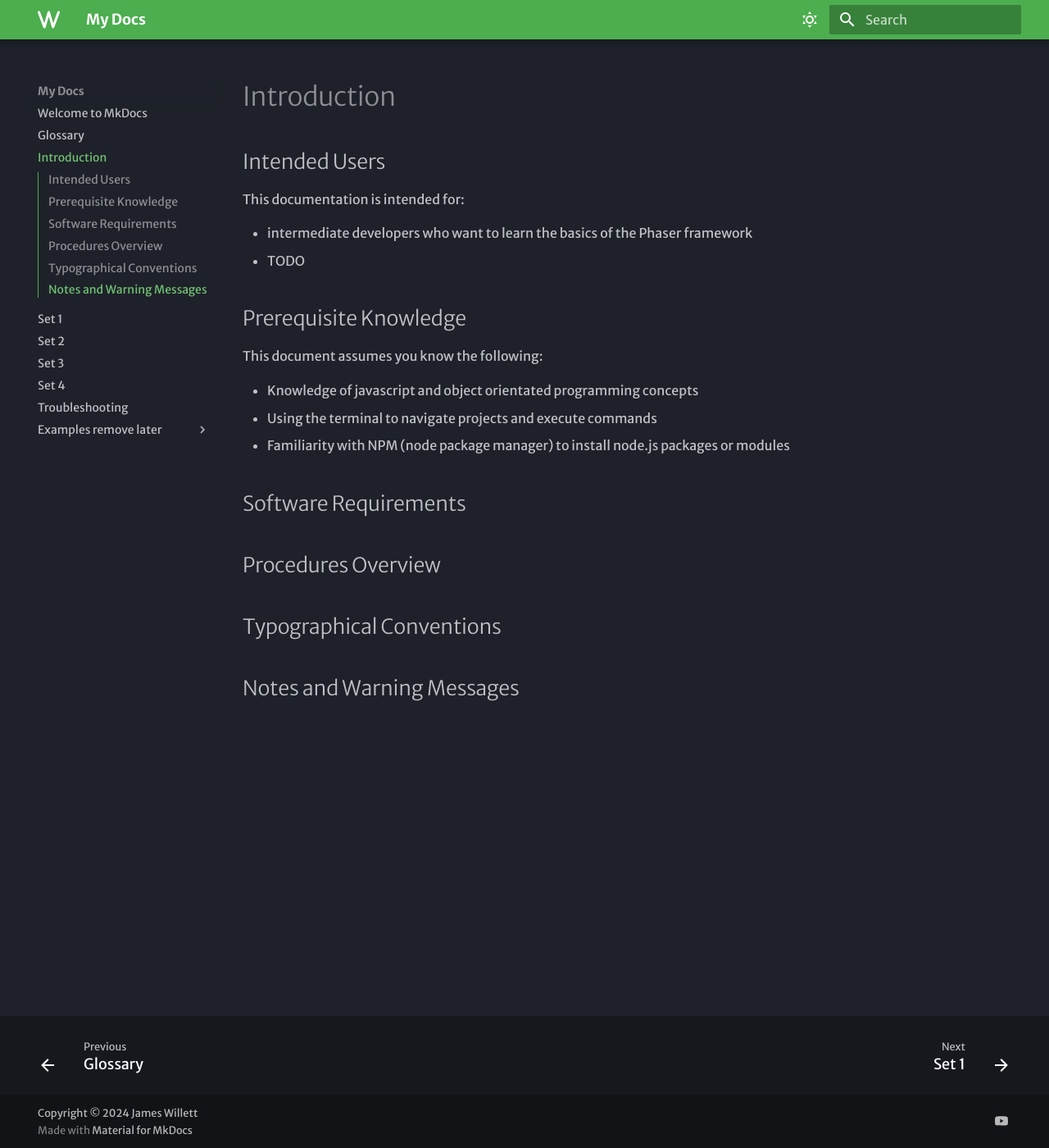
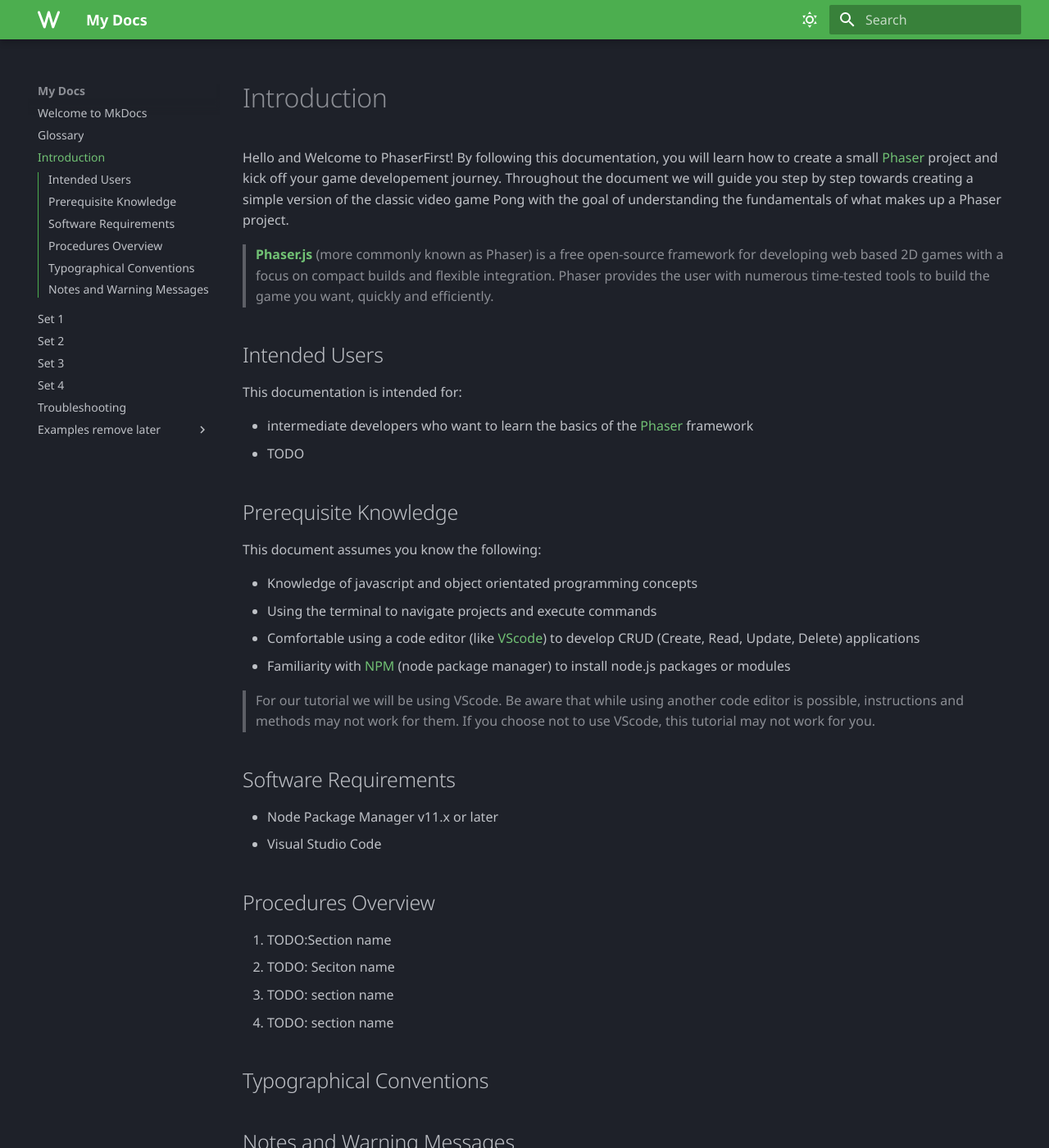
Before and after one commit to ndgeniebla/phaser-mkdocs, an MkDocs documentation site: the page built from docs/home.md, in a window 1280 px wide and 1400 px high. Shown: the whole window at 82% size. Built offline with MkDocs 1.6.1 and Material for MkDocs 9.7.7, drawn with Linux system fonts in a browser that asks for light colours; some web fonts are replaced.

Commit message:
commiting before breaking styles

```diff
--- a/docs/home.md
+++ b/docs/home.md
@@ -1,11 +1,13 @@
 #Introduction
 
+Hello and Welcome to PhaserFirst! By following this documentation, you will learn how to create a small [Phaser][1] project and kick off your game developement journey. Throughout the document we will guide you step by step towards creating a simple version of the classic video game Pong with the goal of understanding the fundamentals of what makes up a Phaser project.
+> **[Phaser.js][1]** (more commonly known as Phaser) is a free open-source framework for developing web based 2D games with a focus on compact builds and flexible integration. Phaser provides the user with numerous time-tested tools to build the game you want, quickly and efficiently.
 
 ##Intended Users
 
 This documentation is intended for:
 
-- intermediate developers who want to learn the basics of the Phaser framework
+- intermediate developers who want to learn the basics of the [Phaser][1] framework
 - TODO
 
 ##Prerequisite Knowledge
@@ -14,12 +16,28 @@ This document assumes you know the following:
 
 - Knowledge of javascript and object orientated programming concepts
 - Using the terminal to navigate projects and execute commands
-- Familiarity with NPM (node package manager) to install node.js packages or modules
+- Comfortable using a code editor (like [VScode][2]) to develop CRUD (Create, Read, Update, Delete) applications
+- Familiarity with [NPM][3] (node package manager) to install node.js packages or modules
+
+> For our tutorial we will be using VScode. Be aware that while using another code editor is possible, instructions and methods may not work for them. If you choose not to use VScode, this tutorial may not work for you.
 
 ##Software Requirements
 
+- Node Package Manager v11.x or later
+- Visual Studio Code
+
 ##Procedures Overview
+
+1. TODO:Section name
+2. TODO: Seciton name
+3.  TODO: section name
+4.  TODO: section name
 
 ##Typographical Conventions
 
 ##Notes and Warning Messages
+
+
+[1]: https://phaser.io/
+[2]: https://code.visualstudio.com/
+[3]: https://www.npmjs.com/
--- a/mkdocs.yml
+++ b/mkdocs.yml
@@ -3,7 +3,7 @@ site_url: https://mysite.example
 theme:
   name: material
   font:
-    text: Merriweather Sans
+    text: Noto Sans
     code: Red Hat Mono
   icon:
     logo: fontawesome/solid/w
@@ -56,3 +56,5 @@ extra:
       link: https://youtube.com/@james-willett
 
 copyright: Copyright &copy; 2024 James Willett
+extra_css:
+  - stylesheets/extra.css
```
Also changed, not shown: assets/stylesheets/extra.css (added).
